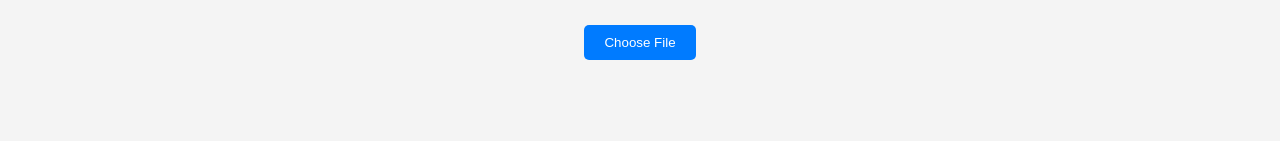
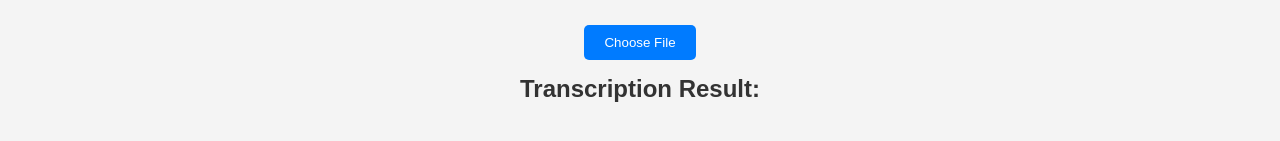
Before and after one commit to agiledev-students-spring2024/4-final-project-video-analyzer, a React (Create React App) app in the folder front-end/: page /upload-file in a window 1280 px wide. Shown: the part 523-664 px from the top of the page. Built offline with nearby package versions, Linux system fonts and the light colour scheme.

Commit message:
front-end update to display the result

```diff
--- a/front-end/package.json
+++ b/front-end/package.json
@@ -7,6 +7,7 @@
     "@testing-library/react": "^13.4.0",
     "@testing-library/user-event": "^13.5.0",
     "axios": "^1.6.8",
+    "multer": "^1.4.5-lts.1",
     "react": "^18.2.0",
     "react-dom": "^18.2.0",
     "react-router-dom": "^6.22.3",
--- a/front-end/src/UploadPage/UploadPage.js
+++ b/front-end/src/UploadPage/UploadPage.js
@@ -1,10 +1,11 @@
-import React from 'react';
+import React, { useState } from 'react';
 import Header from '../Header/Header'; // Adjust the import path as necessary
 import './UploadPage.css';
 
 const UploadPage = () => {
+    const [transcriptionResult, setTranscriptionResult] = useState('');
+
     const handleUpload = (event) => {
-        // Implement what should happen when the file is uploaded
         const file = event.target.files[0];
         console.log('File uploaded:', file);
         if (!file) return;
@@ -19,9 +20,12 @@ const UploadPage = () => {
         .then(response => response.json())
         .then(data => {
             console.log('Transcription success:', data);
+            // Update the transcription result state
+            setTranscriptionResult(data.text || 'No transcription text received.');
         })
         .catch(error => {
             console.error('Transcription error:', error);
+            setTranscriptionResult('Error during transcription.');
         });
     };
 
@@ -35,6 +39,11 @@ const UploadPage = () => {
                 <button className="upload-button" onClick={() => document.getElementById('fileInput').click()}>
                     Choose File
                 </button>
+                {/* Display the transcription result */}
+                <div className="transcription-result">
+                    <h2>Transcription Result:</h2>
+                    <pre>{transcriptionResult}</pre>
+                </div>
             </div>
         </div>
     );
```
